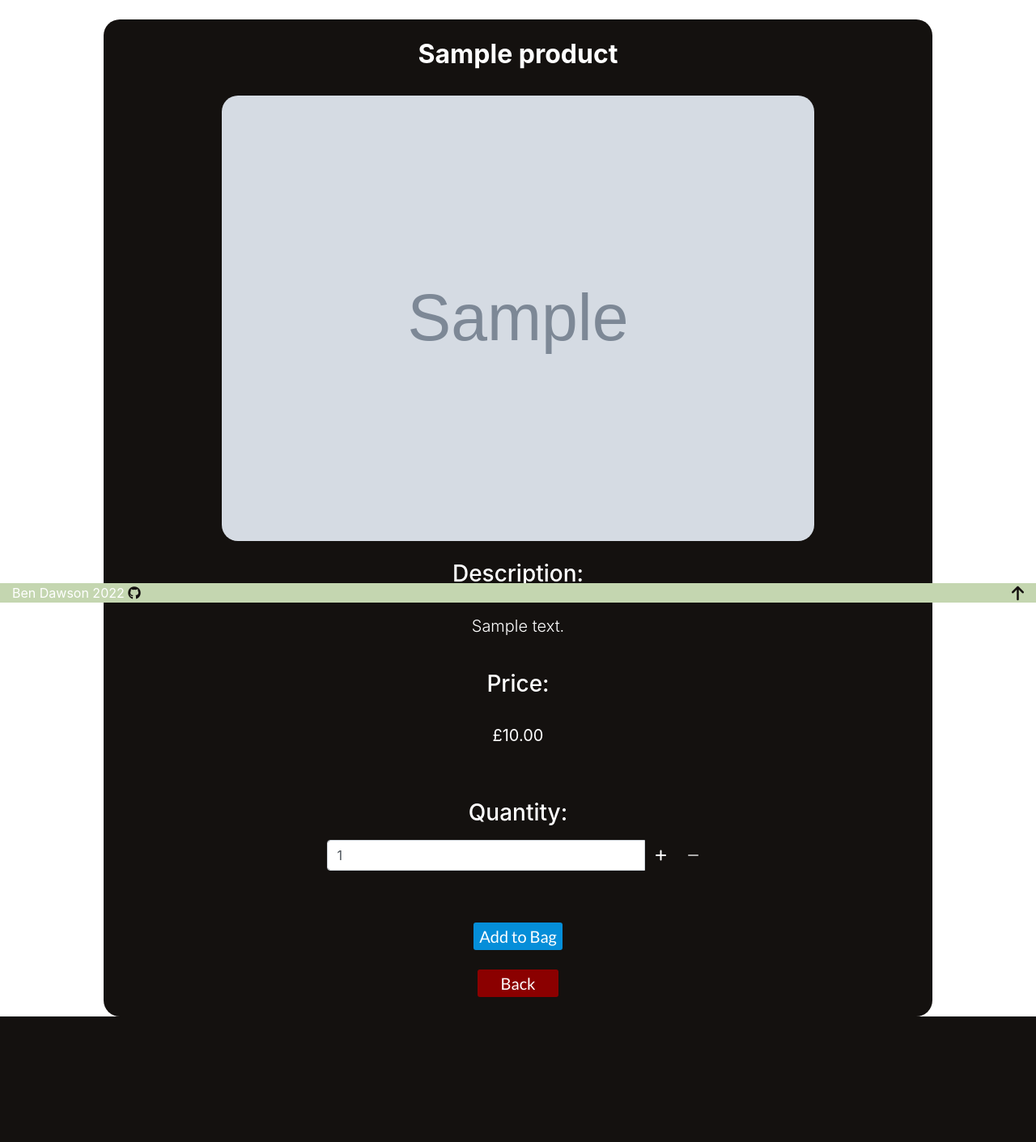
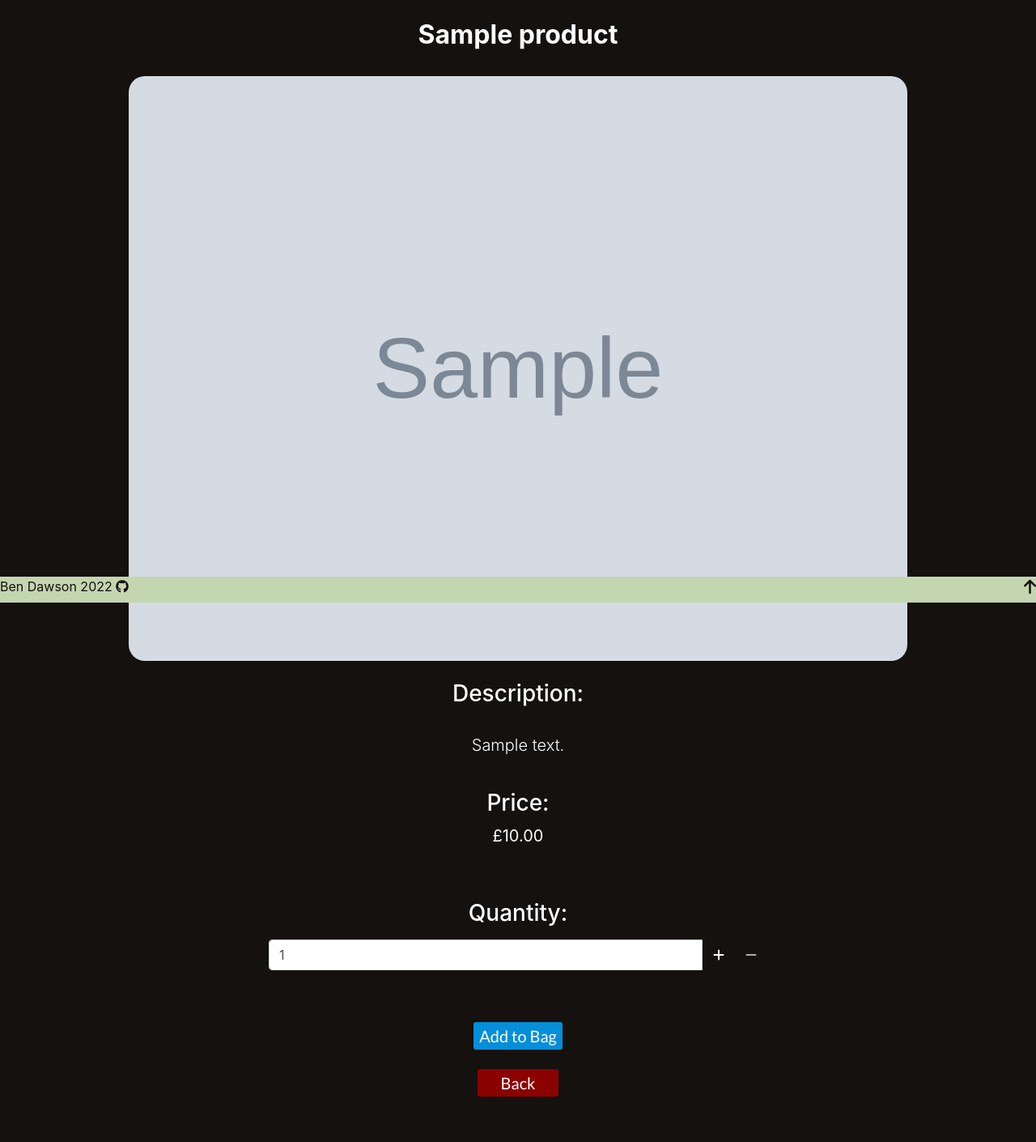
Before and after one commit to BenD2525/the_rescuers_p5, a Django app: page /products/1 in a window 1280 px wide. Shown: the part 56-1466 px from the top of the page at 81% size. Before the commit the page ends 1311 px from the top, so only its background shows below. Run offline with Django 4.2, Linux system fonts and the light colour scheme; tables that the repository leaves empty hold one stand-in row (values such as "Sample post"); grey boxes marked "Sample" are stand-in pictures; some libraries are stand-ins or nearby versions.

Commit message:
Change footer to show bottom of content, create content wrapper for basic styling from base template

```diff
--- a/checkout/templates/checkout/checkout.html
+++ b/checkout/templates/checkout/checkout.html
@@ -96,7 +96,7 @@
     </div>
     <div class="container-fluid">
         <div class="row align-items-center">
-            <div class="col-sm-12 text-center">
+            <div class="col-sm-12 text-center mb-4">
                 <a href="{% url 'bag:bag' %}">
                     <button class="negative-button mx-4">Back</button>
                 </a>
--- a/home/templates/home/featured_residents.html
+++ b/home/templates/home/featured_residents.html
@@ -2,7 +2,6 @@
 {% load static %}
 
 {% block content %}
-<div class="container-fluid home-container mb-4">
     <div class="row align-items-center">
         <div class="col-sm-12 text-center mt-4">
             <h2><strong>Featured Residents</strong></h2>
@@ -21,11 +20,10 @@
     </div>
     {% endfor %}
     <div class="row align-items-center">
-        <div class="col-12 d-flex justify-content-center">
+        <div class="col-12 d-flex justify-content-center mb-4">
             <a href="{% url 'home:home' %}">
                 <button class="negative-button-lg mx-4">Back</button>
             </a>
         </div>
     </div>
-</div>
 {% endblock %}
--- a/products/templates/products/product_detail.html
+++ b/products/templates/products/product_detail.html
@@ -2,23 +2,23 @@
 {% load static %}
 
 {% block content %}
-<div class="container product-container mt-4 align-items-center">
-    <div class="row align-items-center">
-        <div class="col-sm-12 text-center mt-4">
+<div class="align-items-center">
+    <div class="row">
+        <div class="col-12 text-center mt-4">
             <h2><strong>{{ name }}</strong></h2>
         </div>
     </div>
     <div class="row mx-4 align-items-center">
-        <div class="col-sm-12 text-center py-4 mb-4">
+        <div class="col-12 text-center py-4 mb-4">
             <img src="{{ image_url }}" alt="{{ name }}" class="product-image">
             <h3 class="py-4">Description:</h3>
-            <p class="lead px-4">{{ description }}</p>
-            <h3 class="py-4">Price:</h3>
+            <p class="lead">{{ description }}</p>
+            <h3 class="pt-4">Price:</h3>
             <p class="lead"><strong> £{{ price }}</strong></p>
         </div>
     </div>
     <div class="row px-4 align-items-center">
-        <div class="col-sm-12 text-center mb-4">
+        <div class="col-12 text-center mb-4">
             <form class="form mb-4" action="{% url 'bag:add_to_bag' id %}" method="POST">
                 {% csrf_token %}
                 <div class="form-row">
--- a/static/css/base.css
+++ b/static/css/base.css
@@ -6,7 +6,15 @@ html {
     width: 100vw;
 }
 
+.content-wrapper {
+    padding-bottom: 2rem;    /* Footer height */
+    background-color: #14110fff;
+    color: white;
+  }
 
+footer {
+    height: 2rem;
+}
 /* CSS HEX
 --viridian: #558b6eff;
 --wild-blue-yonder: #98a6d4ff;
@@ -166,8 +174,9 @@ html {
     border-radius: 20px;
     margin-left: 200px;
     background-size: cover;
-    width: auto;
     background-position: center;
+    width: 100%;
+    max-width: 320px;
 }
 
 .product-list-image {
@@ -184,19 +193,20 @@ html {
 .product-container {
     border-radius: 20px;
     width: 80%;
+    height: 400px;
     color: white;
     background-color: #14110fff;
 }
 
 .product-name {
     color: white;
-    font-size: 200px;
+    font-size: 50px;
     font-weight: 400;
 }
 
 .product-price {
     color: white;
-    font-size: 200px;
+    font-size: 50px;
     font-weight: 400;
 }
 
--- a/templates/base.html
+++ b/templates/base.html
@@ -110,18 +110,16 @@
       </div>
     </div>
   </header>
-
+  <div class="content-wrapper">
   {% block content %}
   {% endblock %}
-
+  </div>
   <!-- Footer -->
-  <footer>
-    <div class="container-fluid footer-row fixed-bottom justify-content-between d-flex mt-4">
-      <a href="https://github.com/BenD2525" target="_blank" rel="noopener" aria-label="GitHub" class="text-white">
+  <footer class="footer-row justify-content-between d-flex mt-4 fixed-bottom">
+      <a href="https://github.com/BenD2525" target="_blank" rel="noopener" aria-label="GitHub" class="fw-bold">
         Ben Dawson 2022 <i class="fa-brands fa-github"></i>
       </a>
       <a href="#"><i class="fa-solid fa-arrow-up fa-lg"></i></a>
-    </div>
   </footer>
 
   {% block postloadjs %}
```
Also changed, not shown: products/templates/products/products_list.html (+11 -9 lines).
